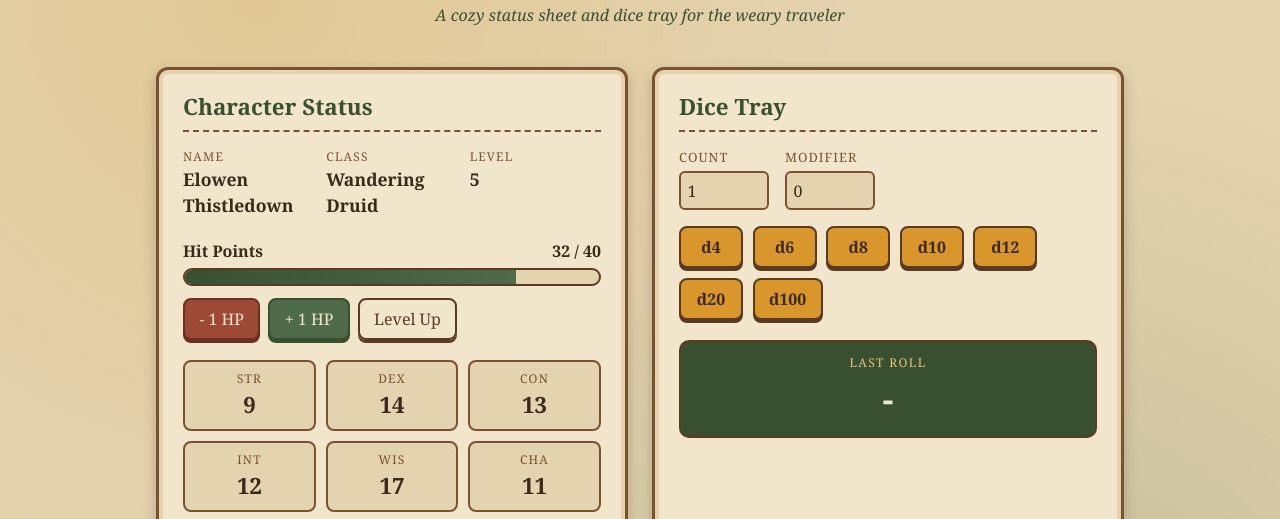
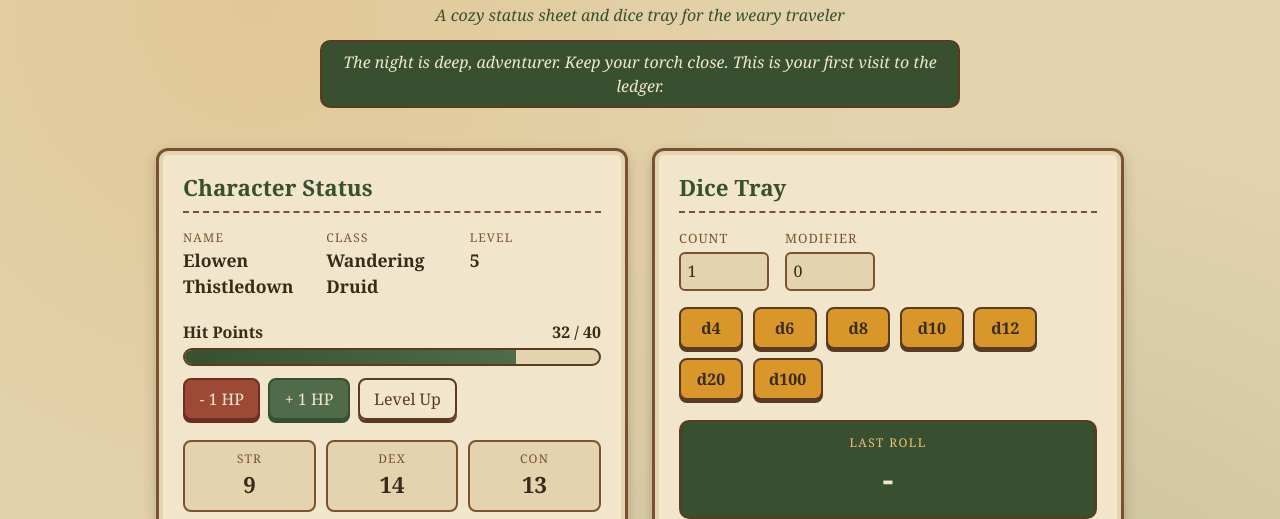
Before and after one commit to https-abi/adventurers-ledger, a website: page index.html in a window 1280 px wide. Shown: the part 93-612 px from the top of the page. Drawn offline with Linux system fonts and the light colour scheme.

Commit message:
Add Tavern Welcome banner, Jest tests, and test job in CI

```diff
--- a/index.html
+++ b/index.html
@@ -12,6 +12,7 @@
     <header class="site-header">
         <h1>Adventurer's Ledger</h1>
         <p class="tagline">A cozy status sheet and dice tray for the weary traveler</p>
+        <p class="welcome-banner" id="welcome-banner"></p>
     </header>
 
     <main class="layout">
@@ -104,6 +105,7 @@
         <p>Built for a DevOps assignment. May your rolls be ever in your favor.</p>
     </footer>
 
+    <script src="welcome.js"></script>
     <script src="script.js"></script>
 </body>
 
--- a/style.css
+++ b/style.css
@@ -344,3 +344,18 @@ input:focus-visible {
         font-size: 1.8rem;
     }
 }
+
+.welcome-banner {
+    max-width: 640px;
+    margin: 0.8rem auto 0;
+    padding: 0.5rem 1rem;
+    font-style: italic;
+    color: var(--parchment);
+    background: var(--forest-deep);
+    border: 2px solid var(--bronze-deep);
+    border-radius: 10px;
+}
+
+.welcome-banner:empty {
+    display: none;
+}
--- /dev/null
+++ b/welcome.js
@@ -0,0 +1,71 @@
+'use strict';
+
+const VISIT_KEY = 'ledgerVisits';
+
+function getTimeOfDay(hour) {
+    if (hour >= 5 && hour <= 11) {
+        return 'morning';
+    }
+    if (hour >= 12 && hour <= 16) {
+        return 'afternoon';
+    }
+    if (hour >= 17 && hour <= 20) {
+        return 'evening';
+    }
+    return 'night';
+}
+
+function getGreeting(hour) {
+    const greetings = {
+        morning: 'Good morrow, adventurer. The tavern fire is freshly lit.',
+        afternoon: 'Good afternoon, adventurer. The road ahead is bright.',
+        evening: 'Good evening, adventurer. Pull up a chair by the hearth.',
+        night: 'The night is deep, adventurer. Keep your torch close.'
+    };
+    return greetings[getTimeOfDay(hour)];
+}
+
+function getVisitCount(storage) {
+    try {
+        const stored = parseInt(storage.getItem(VISIT_KEY), 10);
+        const previous = Number.isNaN(stored) || stored < 0 ? 0 : stored;
+        const next = previous + 1;
+        storage.setItem(VISIT_KEY, String(next));
+        return next;
+    } catch (error) {
+        return 1;
+    }
+}
+
+function buildWelcomeMessage(hour, visits) {
+    const greeting = getGreeting(hour);
+    if (visits <= 1) {
+        return greeting + ' This is your first visit to the ledger.';
+    }
+    return greeting + ' You have opened the ledger ' + visits + ' times.';
+}
+
+function initWelcome(banner, storage, date) {
+    if (!banner) {
+        return null;
+    }
+    const message = buildWelcomeMessage(date.getHours(), getVisitCount(storage));
+    banner.textContent = message;
+    return message;
+}
+
+if (typeof window !== 'undefined' && typeof document !== 'undefined') {
+    document.addEventListener('DOMContentLoaded', function () {
+        initWelcome(document.getElementById('welcome-banner'), window.localStorage, new Date());
+    });
+}
+
+if (typeof module !== 'undefined' && module.exports) {
+    module.exports = {
+        getTimeOfDay,
+        getGreeting,
+        getVisitCount,
+        buildWelcomeMessage,
+        initWelcome
+    };
+}
```
Also changed, not shown: package.json (+5 -2 lines), welcome.test.js (added, +111 -0 lines), .eslintrc.json, .github/workflows/deploy.yml, 1 other file.
